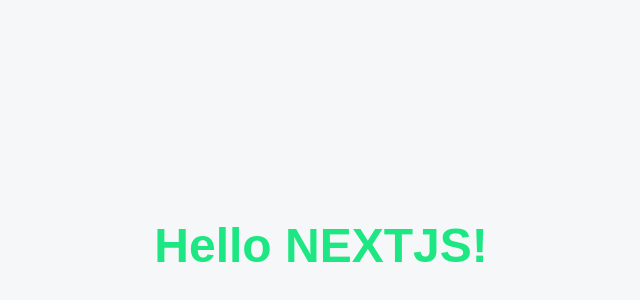
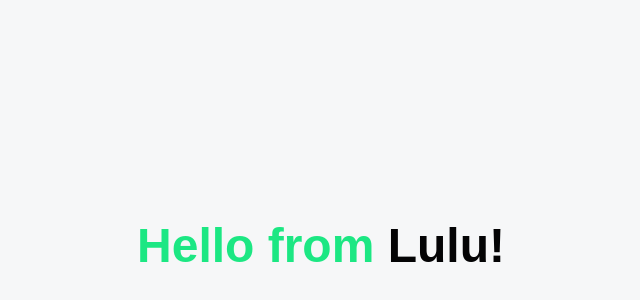
Before and after one commit to ikembakwem/lulu, a Next.js app: page / in a window 1280 px wide. Shown: the part 154-454 px from the top of the page, without its empty margins (319-959 px from the left). Built offline with nearby package versions, Linux system fonts and the light colour scheme; a web font is replaced by a local one.

Commit message:
Implement container component

```diff
--- a/app/layout.tsx
+++ b/app/layout.tsx
@@ -1,4 +1,4 @@
-import "@styles/globals.css";
+import "./globals.css";
 import type { Metadata } from "next";
 import localFont from "next/font/local";
 
--- a/app/page.tsx
+++ b/app/page.tsx
@@ -1,7 +1,9 @@
 const Home = () => {
   return (
     <div className="h-screen flex items-center justify-center text-5xl font-semibold text-primary bg-crystalVeil">
-      <h1>Hello NEXTJS!</h1>
+      <h1>
+        Hello from <span className="text-abyssalNightfall">Lulu!</span>
+      </h1>
     </div>
   );
 };
--- /dev/null
+++ b/components/container.tsx
@@ -0,0 +1,7 @@
+export const Container = ({ children }: { children: React.ReactNode }) => {
+  return (
+    <div className="max-w-containerXs sm:max-w-containerSm md:max-w-containerMd lg:max-w-container xl:max-w-containerXl">
+      {children}
+    </div>
+  );
+};
```
Also changed, not shown: app/globals.css (renamed from styles/globals.css).
